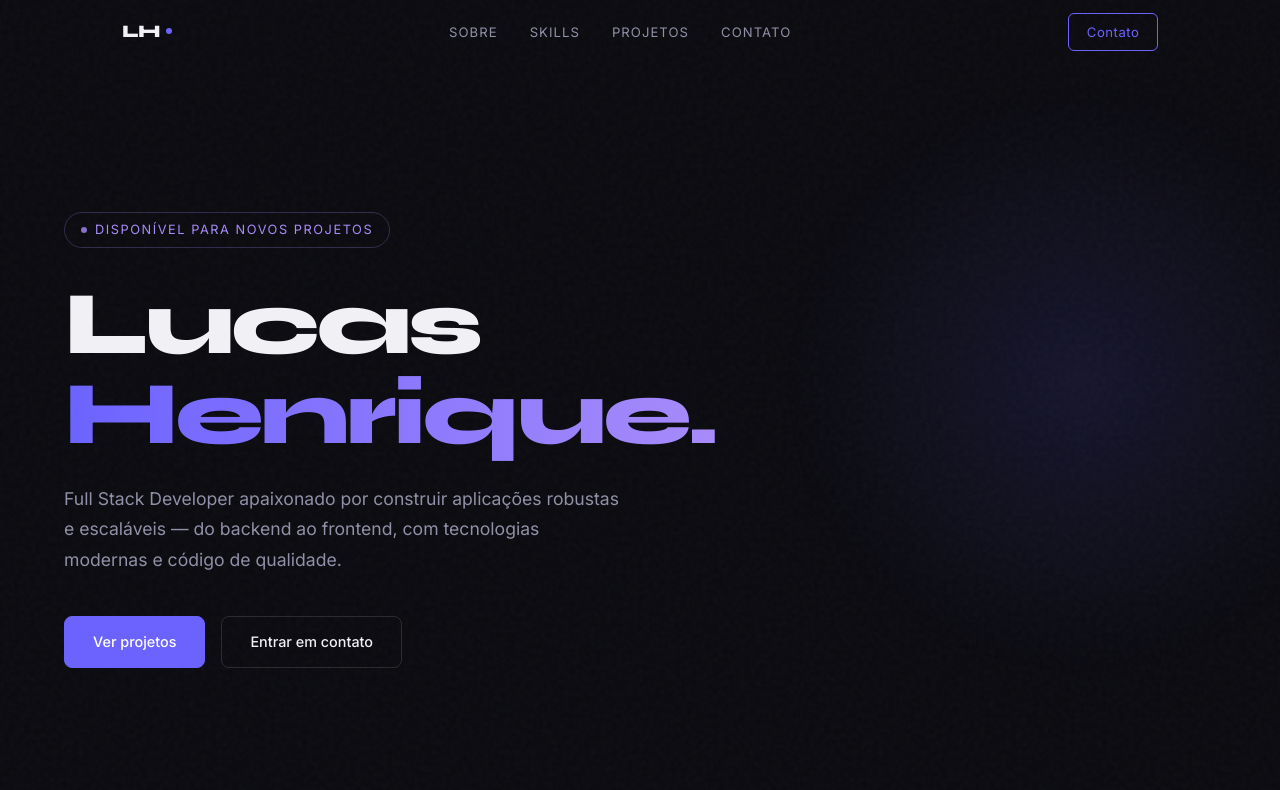
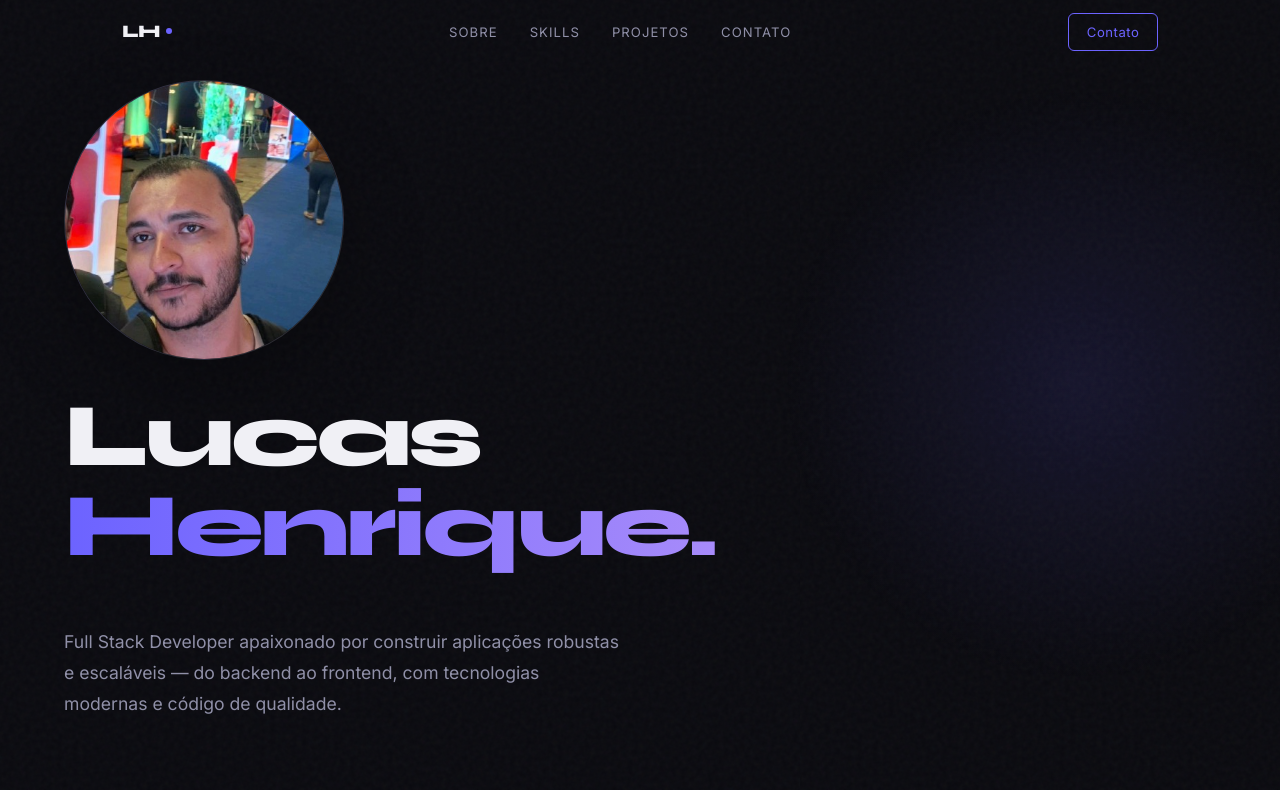
Before and after one commit to LucasHenriqueTi/portfolio, a Next.js app: page / in a window 1280 px wide. Shown: the top 790 px of the page. Built offline with nearby package versions, Linux system fonts and the light colour scheme.

Commit message:
feat(hero): adicionado foto de perfil

```diff
--- a/src/app/globals.css
+++ b/src/app/globals.css
@@ -50,7 +50,40 @@ body::before {
 ::-webkit-scrollbar { width: 5px; }
 ::-webkit-scrollbar-track { background: var(--bg); }
 ::-webkit-scrollbar-thumb { background: var(--bg3); border-radius: 3px; }
+.hero-inner {
+  width: 100%;
+}
 
+.hero-copy {
+  width: 100%;
+}
+
+.hero-photo {
+  width: 100%;
+}
+
+.hero-photo-inner {
+  width: 100%;
+  max-width: 320px;
+}
+
+@media (max-width: 900px) {
+  .hero-inner {
+    grid-template-columns: 1fr;
+  }
+
+  .hero-photo {
+    justify-content: flex-start;
+    margin-top: 2rem;
+  }
+
+  .hero-photo-inner {
+    max-width: 100%;
+    height: auto;
+  }
+}
+
+/* ANIMATIONS */
 /* ANIMATIONS */
 .fade-in {
   opacity: 0;
--- a/src/components/sections/Hero.tsx
+++ b/src/components/sections/Hero.tsx
@@ -5,7 +5,7 @@ const Hero = () => {
         <section id="hero" style={{
             minHeight: "100vh",
             display: "flex",
-            alignItems: "center",
+            alignItems: "flex-start",
             padding: "0 4rem",
             paddingTop: "5rem",
             position: "relative",
@@ -23,28 +23,37 @@ const Hero = () => {
                 pointerEvents: "none",
             }} />
 
-            <div style={{ maxWidth: "900px" }}>
-                <div className="fade-in" style={{
-                    display: "inline-flex",
-                    alignItems: "center",
-                    gap: "0.5rem",
-                    fontSize: "0.8rem",
-                    letterSpacing: "0.12em",
-                    textTransform: "uppercase",
-                    color: "var(--accent2)",
-                    marginBottom: "2rem",
-                    padding: "0.4rem 1rem",
-                    border: "1px solid rgba(167,139,250,0.25)",
-                    borderRadius: "999px",
+            <div style={{
+                maxWidth: "900px",
+                display: "flex",
+                flexDirection: "column",
+                gap: "2rem",
+            }}>
+                <div style={{
+                    width: "100%",
+                    display: "flex",
+                    justifyContent: "flex-start",
                 }}>
                     <div style={{
-                        width: "6px",
-                        height: "6px",
+                        width: "280px",
+                        height: "280px",
                         borderRadius: "50%",
-                        background: "var(--accent2)",
-                        animation: "pulse 2s infinite",
-                    }} />
-                    Disponível para novos projetos
+                        overflow: "hidden",
+                        border: "1px solid rgba(255,255,255,0.12)",
+                        boxShadow: "0 30px 80px rgba(0, 0, 0, 0.25)",
+                        background: "linear-gradient(135deg, rgba(108,99,255,0.12), transparent)",
+                    }}>
+                        <img
+                            src="/1774219385256.jpg"
+                            alt="Foto de Lucas Henrique"
+                            style={{
+                                width: "100%",
+                                height: "100%",
+                                objectFit: "cover",
+                                display: "block",
+                            }}
+                        />
+                    </div>
                 </div>
 
                 <h1 className="fade-in" style={{
```
Also changed, not shown: public/1774219385256.jpg (added).
